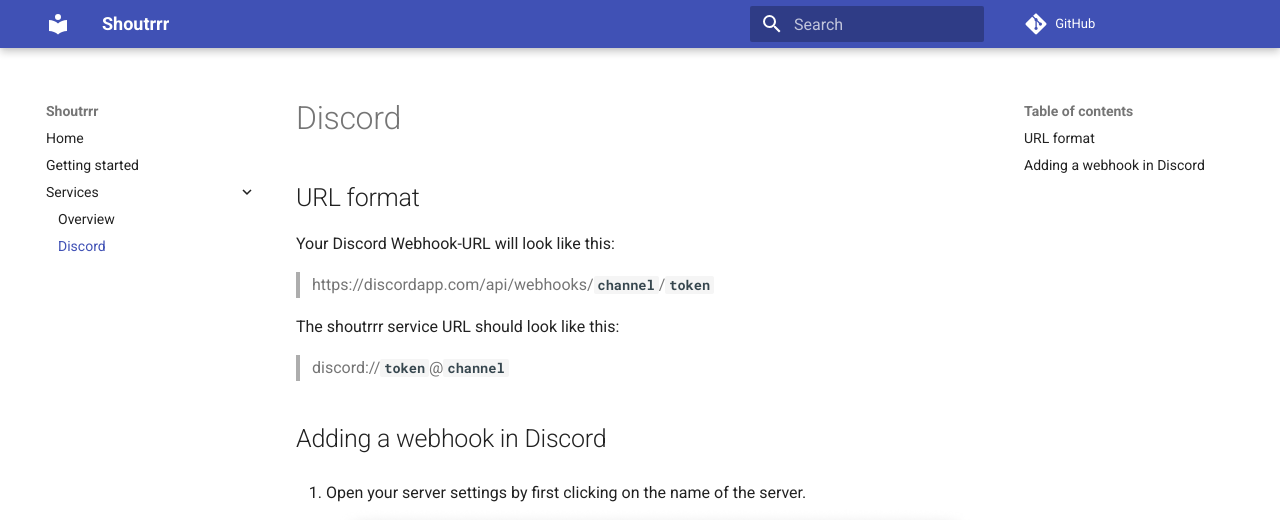
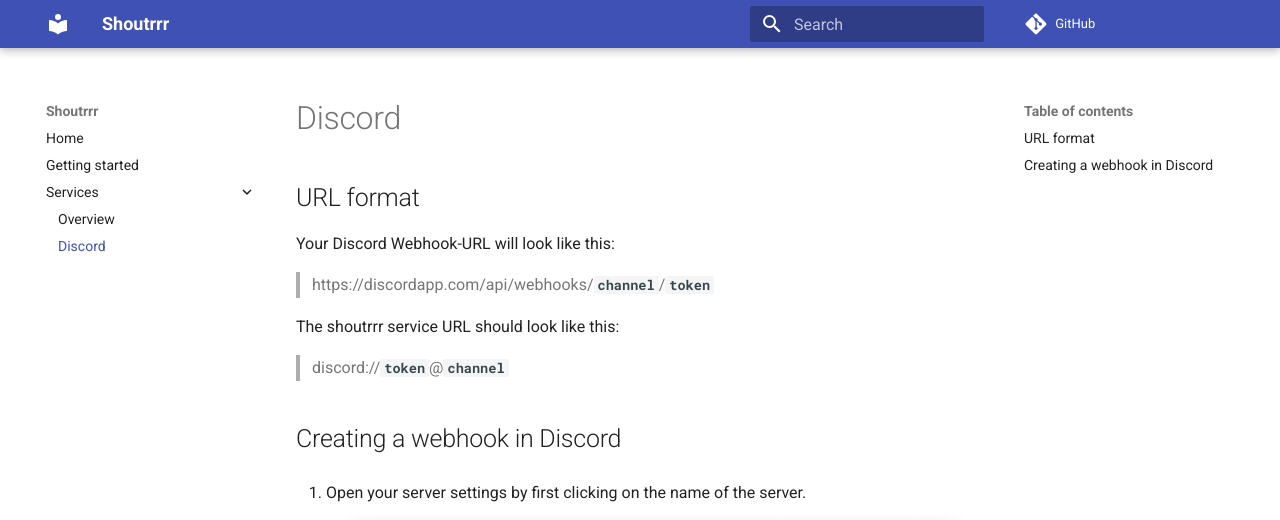
Before and after one commit to containrrr/shoutrrr, an MkDocs documentation site: the page built from docs/services/discord.md, in a window 1280 px wide and 900 px high. Shown: the top 520 px of the window. Built offline with MkDocs 1.6.1 and Material for MkDocs 9.7.7, drawn with Linux system fonts in a browser that asks for light colours; comment, search, counter and statistics services are not loaded.

Commit message:
adding -> creating

```diff
--- a/docs/services/discord.md
+++ b/docs/services/discord.md
@@ -8,7 +8,7 @@
 The shoutrrr service URL should look like this:
 > discord://__`token`__@__`channel`__
 
-## Adding a webhook in Discord
+## Creating a webhook in Discord
 
 1. Open your server settings by first clicking on the name of the server.
 ![Screenshot 1](discord/sc-1.png)
```
